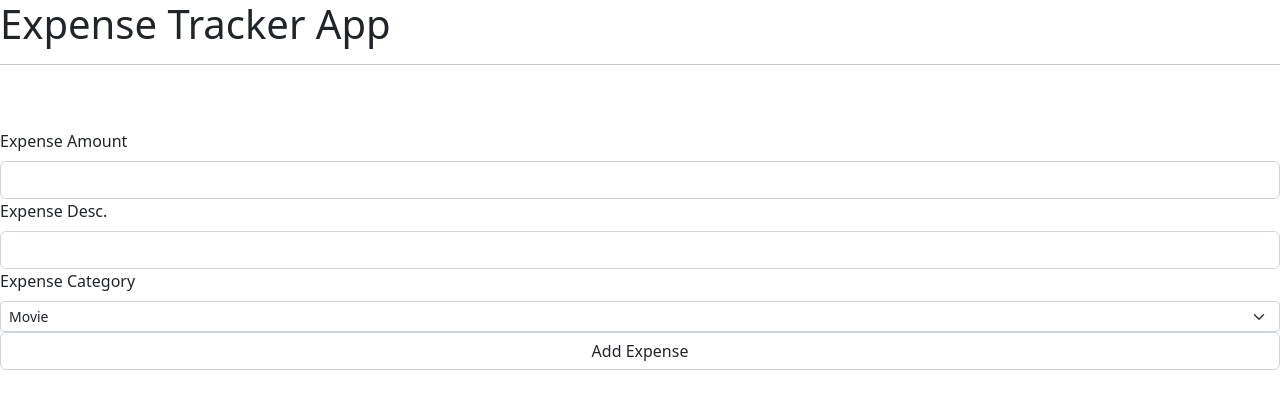
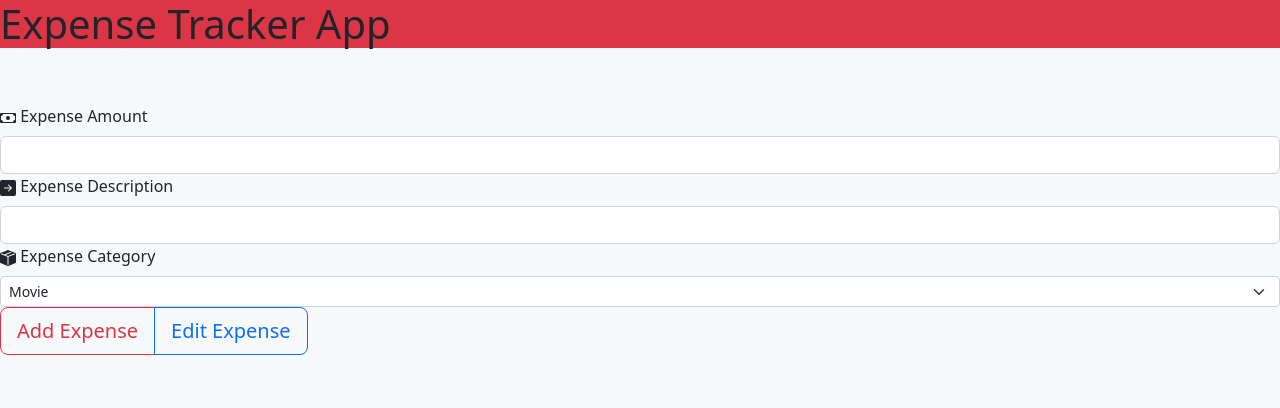
Before and after one commit to shivam2399/Expense-Tracker, a plain HTML site: page index.html in a window 1280 px wide. Drawn offline with nearby package versions, Linux system fonts and the light colour scheme.

Commit message:
bootstrap changes

```diff
--- a/index.html
+++ b/index.html
@@ -7,15 +7,25 @@
     <title>ExpenseTracker</title>
     <link href="https://cdn.jsdelivr.net/npm/bootstrap@5.2.3/dist/css/bootstrap.min.css" rel="stylesheet" integrity="sha384-rbsA2VBKQhggwzxH7pPCaAqO46MgnOM80zW1RWuH61DGLwZJEdK2Kadq2F9CUG65" crossorigin="anonymous">
 </head>
-<body>
-    <h1>Expense Tracker App</h1><hr><br><br>
+<body class="bg-light">
+    <h1 class="bg-danger">Expense Tracker App</h1><br><br>
 
     <form id="addexpense">
         <input type="hidden" id="id">
-        <label for="Expense Amount" class="form-label">Expense Amount</label>
+        <svg xmlns="http://www.w3.org/2000/svg" width="16" height="16" fill="currentColor" class="bi bi-cash" viewBox="0 0 16 16">
+            <path d="M8 10a2 2 0 1 0 0-4 2 2 0 0 0 0 4z"/>
+            <path d="M0 4a1 1 0 0 1 1-1h14a1 1 0 0 1 1 1v8a1 1 0 0 1-1 1H1a1 1 0 0 1-1-1V4zm3 0a2 2 0 0 1-2 2v4a2 2 0 0 1 2 2h10a2 2 0 0 1 2-2V6a2 2 0 0 1-2-2H3z"/>
+          </svg>
+        <label for="Expense Amount" class="form-label" >Expense Amount</label>
         <input type="number" id="amount" class="form-control">
-        <label for="Expense Amount" class="form-label">Expense Desc.</label>
+        <svg xmlns="http://www.w3.org/2000/svg" width="16" height="16" fill="currentColor" class="bi bi-arrow-right-square-fill" viewBox="0 0 16 16">
+            <path d="M0 14a2 2 0 0 0 2 2h12a2 2 0 0 0 2-2V2a2 2 0 0 0-2-2H2a2 2 0 0 0-2 2v12zm4.5-6.5h5.793L8.146 5.354a.5.5 0 1 1 .708-.708l3 3a.5.5 0 0 1 0 .708l-3 3a.5.5 0 0 1-.708-.708L10.293 8.5H4.5a.5.5 0 0 1 0-1z"/>
+          </svg>
+        <label for="Expense Amount" class="form-label">Expense Description</label>
         <input type="text" id="desc" class="form-control">
+        <svg xmlns="http://www.w3.org/2000/svg" width="16" height="16" fill="currentColor" class="bi bi-box-seam-fill" viewBox="0 0 16 16">
+            <path fill-rule="evenodd" d="M15.528 2.973a.75.75 0 0 1 .472.696v8.662a.75.75 0 0 1-.472.696l-7.25 2.9a.75.75 0 0 1-.557 0l-7.25-2.9A.75.75 0 0 1 0 12.331V3.669a.75.75 0 0 1 .471-.696L7.443.184l.01-.003.268-.108a.75.75 0 0 1 .558 0l.269.108.01.003 6.97 2.789ZM10.404 2 4.25 4.461 1.846 3.5 1 3.839v.4l6.5 2.6v7.922l.5.2.5-.2V6.84l6.5-2.6v-.4l-.846-.339L8 5.961 5.596 5l6.154-2.461L10.404 2Z"/>
+          </svg>
         <label for="Expense Amount" class="form-label">Expense Category</label>
             <select id="category" class="form-select form-select-sm">
                 <option> Movie</option>
@@ -24,7 +34,10 @@
                 <option> Gift</option>
                 <option> Shopping</option>
             </select>
-        <input type="submit" value="Add Expense" class="form-control">
+        <div class="btn-group">
+            <input type="submit" value="Add Expense" class="btn btn-outline-danger btn-lg" />
+        <input type="submit" value="Edit Expense" class="btn btn-outline-primary btn-lg" />
+        </div>
 
 
     </form>
--- a/script.js
+++ b/script.js
@@ -68,8 +68,6 @@ ulist.innerHTML=ulist.innerHTML+appendli
         }
 
         function deleteuser(uid){
-
-
             localStorage.removeItem(uid)
             removeUserFromView(uid)
         }
```
